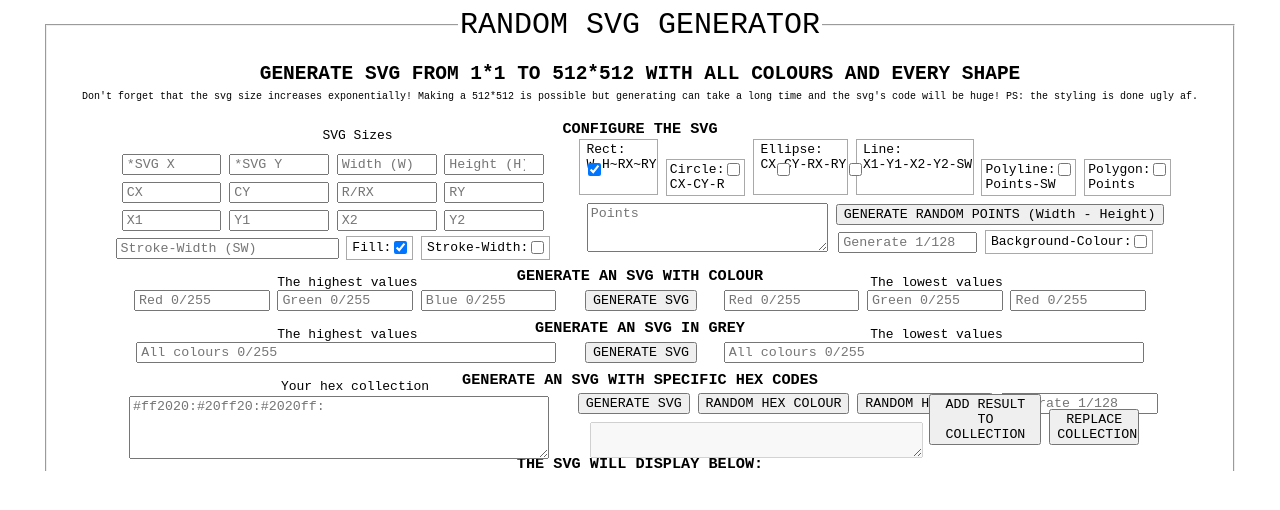
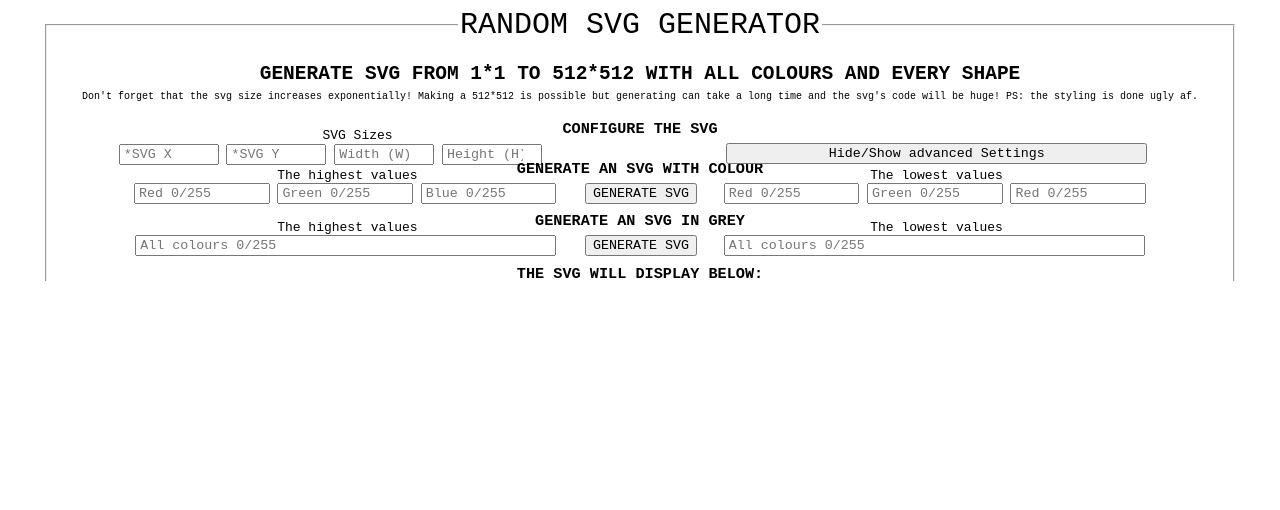
Before and after one commit to WesselvanZeggeren/RandomSvgGenerator, a plain HTML site: page index.html in a window 1280 px wide. Drawn offline with Linux system fonts and the light colour scheme.

Commit message:
Version 1.3

```diff
--- a/index.html
+++ b/index.html
@@ -25,6 +25,7 @@
             <input class="sizeInput" id="svgy" type="number" placeholder="*SVG Y"/>
             <input class="sizeInput rectInput" id="x" type="number" placeholder="Width (W)">
             <input class="sizeInput rectInput" id="y" type="number" placeholder="Height (H)"><br>
+            <div class="advancedSettings" style="visibility: hidden">
                 <input class="sizeInput" id="cx" type="number" placeholder="CX">
                 <input class="sizeInput" id="cy" type="number" placeholder="CY">
                 <input class="sizeInput" id="rrx" type="number" placeholder="R/RX">
@@ -43,12 +44,15 @@
                     <input class="checkbox" id="strokeCheckbox" type="checkbox">
                 </div>
             </div>
+        </div>
         <div id="polygonConfiguration">
-            <div class="checkboxDiv">
+            <button id="openAdvancedSettings">Hide/Show advanced Settings</button>
+            <div class="advancedSettings" style="visibility: hidden">
+                <div class="checkboxDiv checkboxDiv1">
                     <label class="checkboxLabel">Rect:<br>W-H~RX~RY</label>
                     <input class="checkbox" id="rectCheckbox" checked type="checkbox">
                 </div>
-            <div class="checkboxDiv">
+                <div class="checkboxDiv checkboxDiv1">
                     <label class="checkboxLabel">Circle:<br>CX-CY-R</label>
                     <input class="checkbox" id="circleCheckbox" type="checkbox">
                 </div>
@@ -64,7 +68,7 @@
                     <label class="checkboxLabel">Polyline:<br>Points-SW</label>
                     <input class="checkbox" id="polylineCheckbox" type="checkbox">
                 </div>
-            <div class="checkboxDiv">
+                <div class="checkboxDiv checkboxDiv-1">
                     <label class="checkboxLabel">Polygon:<br>Points</label>
                     <input class="checkbox" id="polygonCheckbox" type="checkbox">
                 </div>
@@ -77,6 +81,25 @@
                     <label class="checkboxLabel">Background-Colour:</label>
                     <input id="backgroundCheckbox" type="checkbox">
                 </div>
+            </div>
+        </div>
+    </div>
+    <br>
+    <div class="advancedSettings" style="visibility: hidden" id="hex">
+        <h3>GENERATE AN SVG WITH SPECIFIC HEX CODES</h3>
+        <label class="hex">Your hex collection</label>
+        <label></label>
+        <br>
+        <textarea id="hexCollection" placeholder="#ff2020:#20ff20:#2020ff:"></textarea>
+        <div id="hexButtonContainer">
+            <button id="submitHex">GENERATE SVG</button>
+            <button id="getHexColour">RANDOM HEX COLOUR</button>
+            <button id="getHexGrey">RANDOM HEX GREY</button>
+            <input class="hexAmount" type="number" placeholder="Generate 1/128">
+            <br>
+            <textarea id="hexResult" disabled></textarea>
+            <button id="addToCollection">ADD RESULT TO COLLECTION</button>
+            <button id="replaceCollection">REPLACE COLLECTION</button>
         </div>
     </div>
     <br>
@@ -104,24 +127,6 @@
         <input class="greyInput" id="greyRight" type="number" placeholder="All colours 0/255">
     </div>
     <br>
-    <div id="hex">
-        <h3>GENERATE AN SVG WITH SPECIFIC HEX CODES</h3>
-        <label class="hex">Your hex collection</label>
-        <label></label>
-        <br>
-        <textarea id="hexCollection" placeholder="#ff2020:#20ff20:#2020ff:"></textarea>
-        <div id="hexButtonContainer">
-            <button id="submitHex">GENERATE SVG</button>
-            <button id="getHexColour">RANDOM HEX COLOUR</button>
-            <button id="getHexGrey">RANDOM HEX GREY</button>
-            <input class="hexAmount" type="number" placeholder="Generate 1/128">
-            <br>
-            <textarea id="hexResult" disabled></textarea>
-            <button id="addToCollection">ADD RESULT TO COLLECTION</button>
-            <button id="replaceCollection">REPLACE COLLECTION</button>
-        </div>
-    </div>
-    <br>
     <h3 id="svgH3">THE SVG WILL DISPLAY BELOW:</h3>
 </fieldset>
 <div id="sgvDump"></div>
--- a/script.js
+++ b/script.js
@@ -72,6 +72,7 @@ window.onload = function () {
         }
     };
 
+
     /**
      * On click: gets result data and adds it to the collection
      */
@@ -88,6 +89,30 @@ window.onload = function () {
         document.getElementById("hexResult").innerHTML = "";
     };
 
+    /**
+     * On click: hides and shows the advanced settings
+     */
+    document.getElementById("openAdvancedSettings").onclick = function () {
+        var speed = 0;
+        var visibility = "hidden";
+        var settings = document.getElementsByClassName("advancedSettings");
+        document.getElementById("size").style.marginBottom = "-190px";
+        if (settings[0].style.visibility === "hidden") {
+            speed = 500;
+            visibility = "visible";
+            document.getElementById("size").style.marginBottom = "0";
+        }
+        setTimeout(function () {
+            for (var i = 0; i < settings.length; i++) {
+                settings[i].style.visibility = visibility;
+            }
+        }, speed);
+    };
+
+    /**
+     * Loops and sets all the checkbox clicks. On click: checks the correct boxes
+     * @type {NodeList}
+     */
     var elements = document.getElementsByClassName("checkbox");
     var fill = false;
     for (var i = 0; i < elements.length; i++) {
--- a/style.css
+++ b/style.css
@@ -70,6 +70,7 @@ fieldset, #hexButtonContainer, #sizeConfiguration, #polygonConfiguration, .check
 
 #sizeConfiguration {
     margin-left: 6px;
+    margin-top: -6px;
 }
 
 #pointCollection {
@@ -85,12 +86,11 @@ fieldset, #hexButtonContainer, #sizeConfiguration, #polygonConfiguration, .check
 }
 
 #hexCollection {
-    transform: translateX(-1px);
     height: 63px;
 }
 
 #hexResult {
-    width: 333px;
+    width: 335px;
     margin-top: 7px;
     transform: translateX(1px);
 }
@@ -110,28 +110,33 @@ fieldset, #hexButtonContainer, #sizeConfiguration, #polygonConfiguration, .check
 }
 
 .colourInput {
-    width: 135.50px;
+    width: 135.5px;
 }
 
 .sizeInput {
-    width: 99.75px;
+    width: 100px;
 }
 
 .greyInput, #hexCollection {
-    width: 420px;
+    width: 421px;
 }
 
 .hexAmount {
-    width: 157px;
+    width: 159px;
     margin-right: -8px;
 }
 
 #svgH3 {
-    margin-top: -26px !important;
+    margin-top: -6px !important;
 }
 
 .width {
     margin-right: 565px;
+}
+
+#size {
+    transition: margin-bottom 0.5s ease-out;
+    margin-bottom: -190px;
 }
 
 .high {
@@ -142,8 +147,12 @@ fieldset, #hexButtonContainer, #sizeConfiguration, #polygonConfiguration, .check
     margin-right: 570px;
 }
 
+#hex {
+    margin-bottom: -22px;
+}
+
 #sw {
-    width: 223px;
+    width: 224px;
 }
 
 .fillCheckboxDiv, .strokeCheckboxDiv, .backgroundCheckboxDiv {
@@ -152,21 +161,23 @@ fieldset, #hexButtonContainer, #sizeConfiguration, #polygonConfiguration, .check
 }
 
 #polygonConfiguration {
-    transform: translate(1px, -6px);
+    transform: translate(1px, 16px);
+    margin-top: -20px;
+    margin-bottom: 12px;
 }
 
 #rectCheckbox {
-    margin-right: -18px;
+    margin-right: -16px;
     transform: translate(-35px, -15px);
 }
 
 #ellipseCheckbox {
-    margin-right: -18px;
+    margin-right: -17px;
     transform: translate(-28px, -15px);
 }
 
 #lineCheckbox {
-    margin-right: -18px;
+    margin-right: -16px;
     transform: translate(-70px, -15px);
 }
 
@@ -180,6 +191,20 @@ fieldset, #hexButtonContainer, #sizeConfiguration, #polygonConfiguration, .check
     transform: translateX(-6px);
 }
 
+.checkboxDiv1 {
+    transform: translate(1px, 2px);
+}
+
+.checkboxDiv-1 {
+    transform: translate(-1px, 2px);
+}
+
 #submitColour, #submitGrey {
     transform: translateX(1px);
 }
+
+#openAdvancedSettings {
+    width: 421px;
+    margin-bottom: 5px;
+    transform: translateX(61px);
+}
```
Lines whose indentation alone changed are shown as unchanged.
